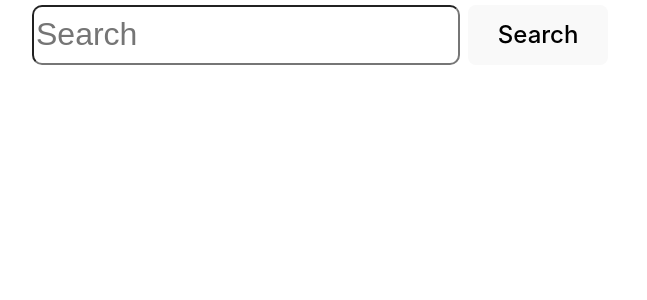
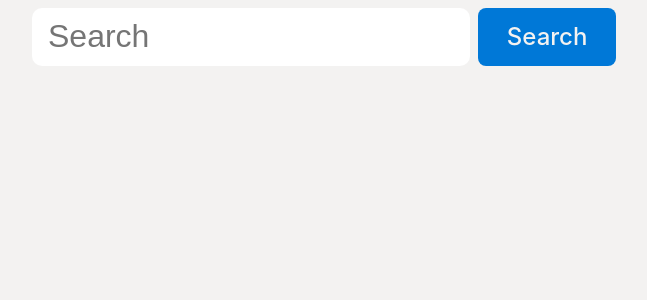
Before and after one commit to ips-ag/demo-rag-azure-ai-search, a React (Vite) app in the folder src/app/ClientApp/: page / in a window 1280 px wide. Shown: the top 300 px of the page, without its empty margins (228-875 px from the left). Built offline with nearby package versions, Linux system fonts and the light colour scheme.

Commit message:
Adjust element styling

```diff
--- a/src/app/ClientApp/src/App.css
+++ b/src/app/ClientApp/src/App.css
@@ -1,4 +1,5 @@
 .app-body {
     width: 100vw;
     height: 100vh;
+    background-color: #F3F2F1;
 }
--- a/src/app/ClientApp/src/search/components/Loading.css
+++ b/src/app/ClientApp/src/search/components/Loading.css
@@ -1,7 +1,7 @@
 .spinner {
     border: 16px solid #f3f3f3;
     border-radius: 50%;
-    border-top: 16px solid #3498db;
+    border-top: 16px solid #0078D7;
     height: 32px;
     width: 32px;
     animation: spin 2s linear infinite;
--- a/src/app/ClientApp/src/search/components/Search.css
+++ b/src/app/ClientApp/src/search/components/Search.css
@@ -2,28 +2,33 @@
     display: flex;
     flex-direction: row;
     justify-content: left;
-    margin-left: 20%;
+    padding-left: 20%;
+    padding-top: 0.2rem;
+    padding-bottom: 0.2rem;
 }
 
 .search-bar__input {
     font-size: 2rem;
-    max-width: 50%;
+    max-width: 75%;
     margin: 0.3rem 0.25rem;
+    border: none;
     border-radius: 10px;
+    padding-left: 1rem;
 }
 
 .search-bar__button {
     margin: 0.3rem 0.25rem;
     font-size: 1.5rem;
+    border: none;
+    background-color: #0078D7;
+    color: #F3F2F1;
 }
 
 .search-bar__spinner {
-    justify-content: center;
-    align-items: center;
-    margin: 0.3rem 0.25rem;
+    margin-left: 0.3rem;
+    margin-right: 0.3rem;
 }
 
 .search-result {
-    width: 90%;
-    white-space: pre-wrap;
+    padding: 0.5rem;
 }
--- a/src/app/ClientApp/src/search/components/Search.tsx
+++ b/src/app/ClientApp/src/search/components/Search.tsx
@@ -34,7 +34,7 @@ export function Search() {
           </div>
         )}
       </div>
-      <pre className="search-result">{searchResult}</pre>
+      <div className="search-result">{searchResult}</div>
     </>
   );
 }
```
